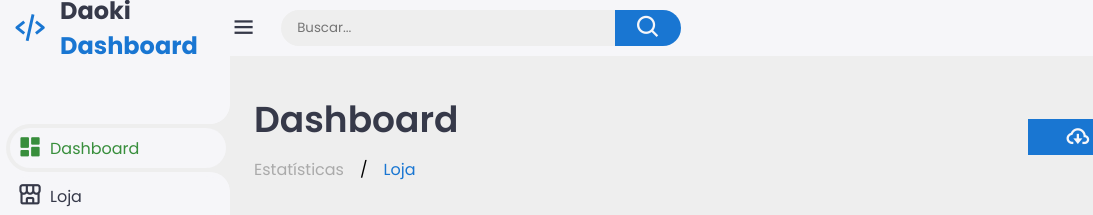
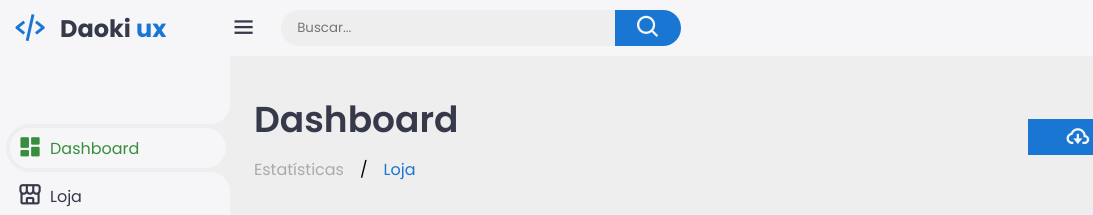
Before and after one commit to Daokisan/dashboard, a plain HTML site: page index.html in a window 1280 px wide. Shown: the top 215 px of the page, 0-1093 px from the left. Drawn offline with nearby package versions, Linux system fonts and the light colour scheme.

Commit message:
Update index.html

```diff
--- a/index.html
+++ b/index.html
@@ -16,7 +16,7 @@
     <div class="sidebar ">
         <a href="#" class="logo">
             <i class='bx bx-code-alt'></i>
-            <div class="logo-name"> <span>Daoki</span> Dashboard</div>
+            <div class="logo-name"> <span>Daoki</span> ux</div>
         </a>
         <ul class="side-menu">
             <li class="active">
```
